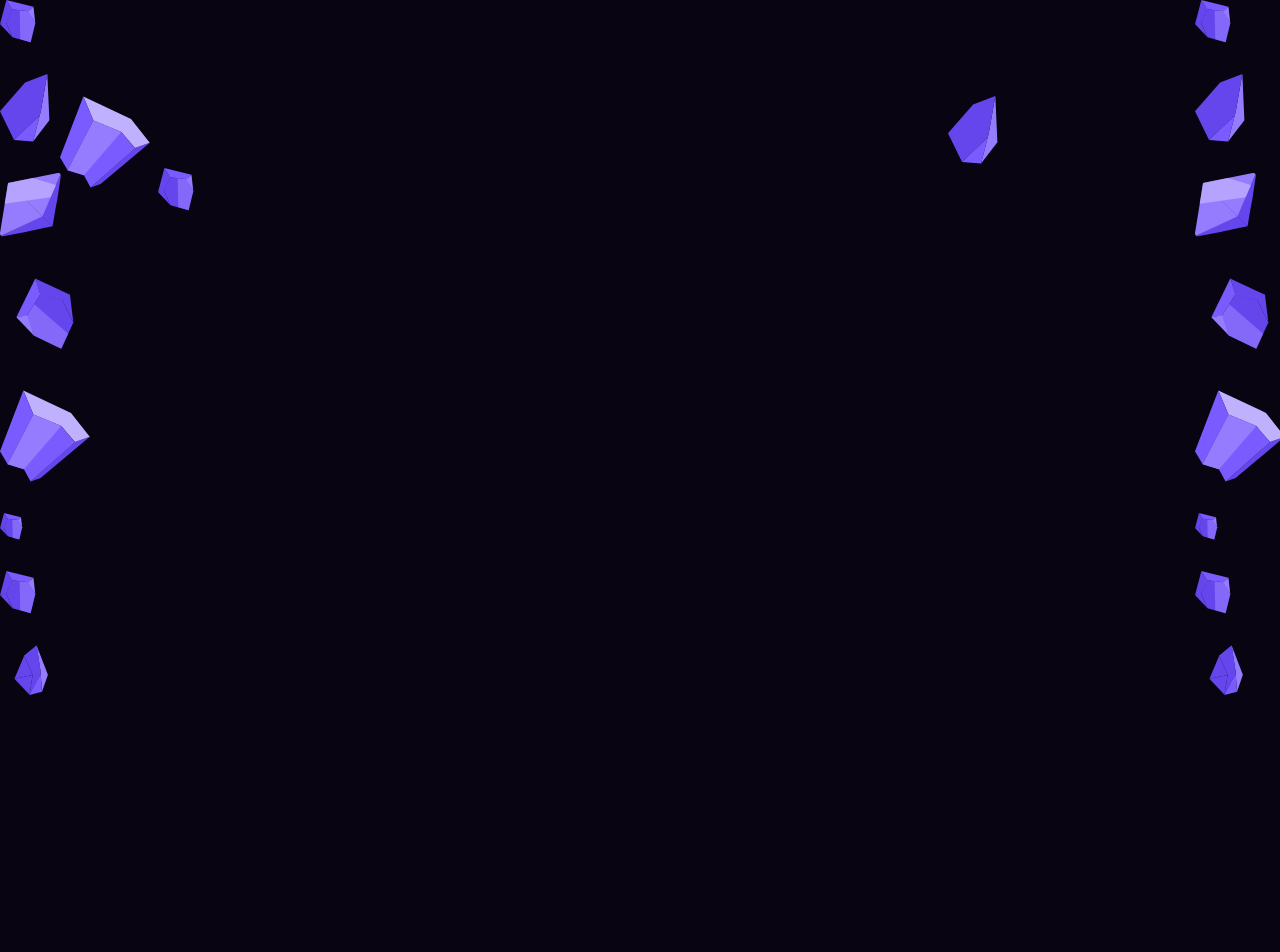
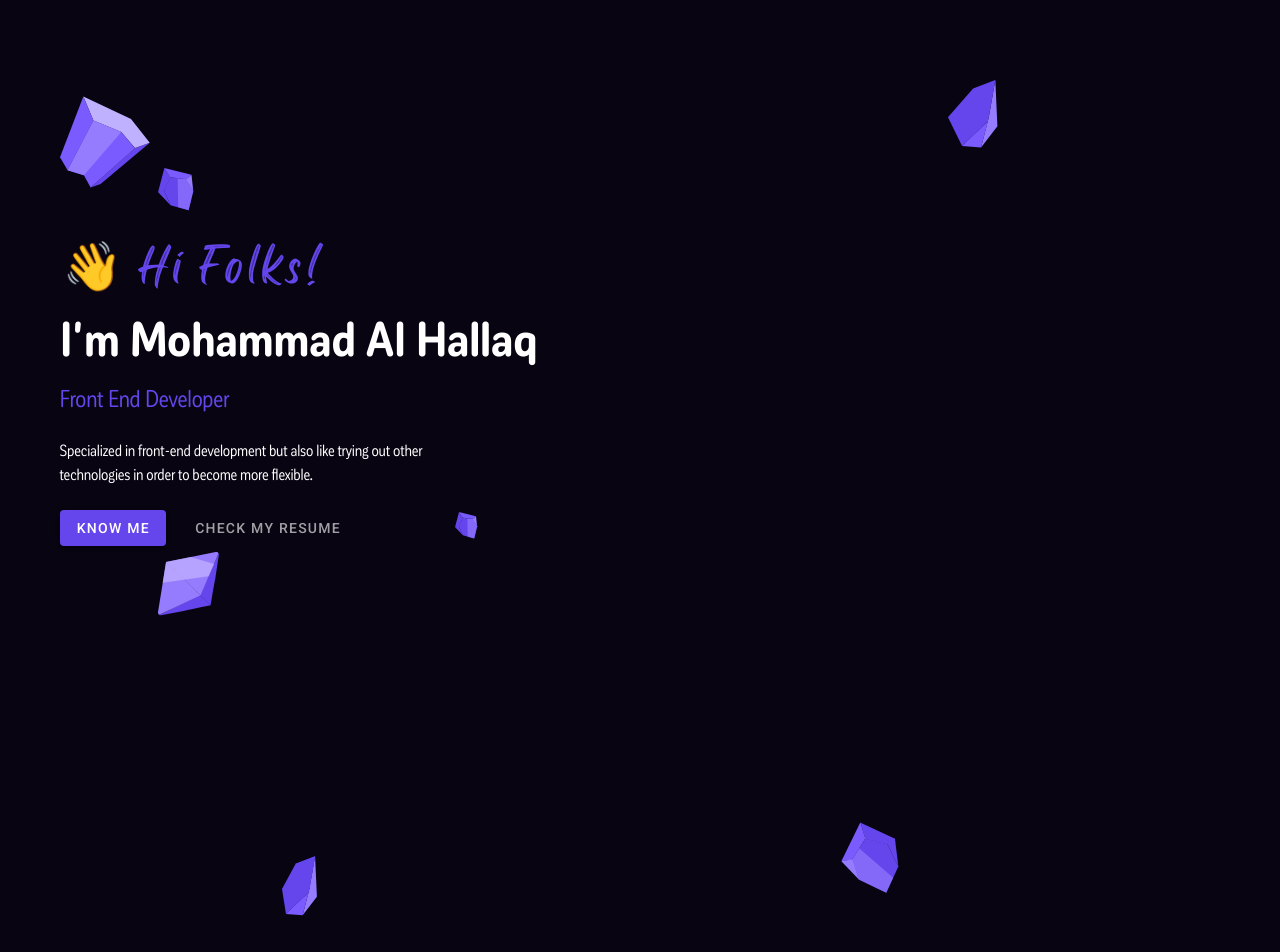
Before and after one commit to moHaHa/my-website, a Vue app: page /dev/hero in a window 1280 px wide. Shown: the top 952 px of the page. Built offline with nearby package versions, Linux system fonts and the light colour scheme; no server answers; what vue-clipboard2 would draw is missing.

Commit message:
Sections_Hero[contect layer]

```diff
--- /dev/null
+++ b/src/modules/hero/components/content-layer/components/hi-folks-once/hi-folks-once.vue
@@ -0,0 +1,32 @@
+<template>
+  <div class="d-flex align-center">
+    <div style="padding-inline: 3px" class="text-h3 majorelle-blue--text hi-hover">
+      👋
+    </div>
+    <div class="me-3"></div>
+    <div
+      style="padding-inline: 3px"
+      class="text-h3 font-BlackBones majorelle-blue--text hi-hover"
+      v-for="(l, idx) in 'Hi'"
+      :key="idx"
+    >
+      {{ l }}
+    </div>
+    <div class="me-3"></div>
+    <div
+      style="padding-inline: 3px"
+      class="text-h3 font-BlackBones majorelle-blue--text hi-hover"
+      v-for="(l, idx) in 'Folks!'"
+      :key="idx"
+    >
+      {{ l }}
+    </div>
+  </div>
+</template>
+
+<script>
+export default {};
+</script>
+
+<style>
+</style>
--- /dev/null
+++ b/src/modules/hero/components/content-layer/content-layer.vue
@@ -0,0 +1,84 @@
+<template>
+  <mh-layer :zIndex="3">
+    <v-container>
+      <v-row style="padding-top: 230px">
+        <v-col>
+          <div>
+            <mh-fit-pointer>
+              <hi-folks-once />
+            </mh-fit-pointer>
+          </div>
+          <div>
+            <mh-fit-pointer>
+              <div
+                class="
+                  text-h3
+                  mt-5
+                  font-corpsansrd-cnd font-weight-bold
+                  white--text
+                "
+              >
+                I'm Mohammad Al Hallaq
+              </div>
+              <div
+                class="
+                  text-h5
+                  mt-5
+                  font-corpsansrd-cnd
+                  majorelle-blue--text
+                  font-weight-light
+                "
+              >
+                Front End Developer
+              </div>
+            </mh-fit-pointer>
+          </div>
+        </v-col>
+      </v-row>
+      <v-row>
+        <v-col cols="4">
+          <div>
+            <mh-fit-pointer>
+              <div
+                class="
+                  text-body
+                  font-corpsansrd-cnd
+                  white--text
+                  font-weight-light
+                "
+              >
+                Specialized in front-end development but also like trying out
+                other technologies in order to become more flexible.
+              </div>
+            </mh-fit-pointer>
+          </div>
+        </v-col>
+      </v-row>
+      <v-row>
+        <v-col cols="auto">
+          <mh-fit-pointer>
+            <v-btn dark class="me-3" color="majorelle-blue"> KNOW ME </v-btn>
+            <v-btn v-ripple="false" dark plain text depressed color="white">Check My Resume </v-btn>
+          </mh-fit-pointer>
+        </v-col>
+      </v-row>
+    </v-container>
+  </mh-layer>
+</template>
+
+<script>
+import hiFolks from "./components/hi-folks-once/hi-folks-once.vue";
+export default {
+  components: {
+    "hi-folks-once": hiFolks,
+  },
+};
+</script>
+
+<style lang="scss">
+div.hi-hover:hover {
+  transform: scale(1.5);
+  transition: all 0.3s cubic-bezier(0.7, -0.5, 0.3, 1.5) 0s;
+  cursor: pointer;
+}
+</style>
--- a/src/modules/hero/components/crystals-layer/crystals-layer.vue
+++ b/src/modules/hero/components/crystals-layer/crystals-layer.vue
@@ -1,6 +1,6 @@
 <template>
-  <mh-relative-size :height="1200">
-    <mh-layer>
+  <mh-relative-size :height="1300">
+    <mh-layer v-if="false">
       <v-row justify="space-between">
         <v-col cols="1">
           <sub2-crystal></sub2-crystal>
@@ -87,7 +87,7 @@
     <mh-layer>
 
 
-      <v-container  class="pt-12 mt-12">
+      <v-container  class="pt-8 mt-12">
 
         <v-row justify="end">
 
@@ -99,12 +99,62 @@
         </v-row>
       </v-container>
     </mh-layer>
+    <mh-layer>
+
+
+      <v-container  style="margin-top: 800px;">
+
+        <v-row  justify="space-around" >
+
+          <v-col offset="1" cols="3">
+            <div class="pt-10">
+           <rou1-crystal></rou1-crystal>
+            </div>
+          </v-col>
+          <v-col  cols="3">
+            <div class="">
+           <soso-crystal></soso-crystal>
+            </div>
+          </v-col>
+        </v-row>
+        <v-row  justify="center" class="mt-12 pt-12" >
+
+
+          <v-col   class="mt-12 pt-12" cols="auto">
+            <div class="">
+           <tall-crystal></tall-crystal>
+            </div>
+          </v-col>
+        </v-row>
+      </v-container>
+    </mh-layer>
+    <mh-layer>
+
+
+      <v-container  style="margin-top: 500px;">
+
+        <v-row  >
+
+          <v-col offset="1" cols="3">
+            <div class="pt-10">
+           <roro-crystal></roro-crystal>
+            </div>
+          </v-col>
+          <v-col  cols="3">
+            <div class="">
+           <sub-crystal></sub-crystal>
+            </div>
+          </v-col>
+        </v-row>
+      </v-container>
+    </mh-layer>
   </mh-relative-size>
 </template>
 
 <script>
 import soso from "./crystals/soso-crystal.vue";
 import smsm from "./crystals/smsm-crystal.vue";
+import tall from "./crystals/tall-crystal.vue";
 import sub from "./crystals/sub-crystal.vue";
 import sub2 from "./crystals/sub2-crystal.vue";
 import roro from "./crystals/roro-crystal.vue";
@@ -119,6 +169,7 @@ export default {
     "holo-crystal": holo,
     "roro-crystal": roro,
     "smsm-crystal": smsm,
+    "tall-crystal": tall,
   },
 };
 </script>
--- a/src/modules/hero/components/crystals-layer/crystals/rou1-crystal.vue
+++ b/src/modules/hero/components/crystals-layer/crystals/rou1-crystal.vue
@@ -1,11 +1,9 @@
 <template>
-<svg width="62" height="50" viewBox="0 0 62 91" fill="none" xmlns="http://www.w3.org/2000/svg">
-<path d="M61.7393 53.9501L41.2292 0.810059L48.2192 46.9601L51.0193 85.1801L61.7393 53.9501Z" fill="#957CFF"/>
-<path d="M28.1793 90.7798C34.4893 78.3298 47.8593 53.5798 48.6093 52.0898L51.0293 85.1798L28.1793 90.7798Z" fill="#7A5BFF"/>
-<path d="M28.1792 90.77L34.0791 54.6899L0.799194 61.6099L28.1792 90.77Z" fill="#6546ED"/>
-<path d="M18.5891 19.3599L34.0791 54.6799L0.799194 61.6099L18.5891 19.3599Z" fill="#6546ED"/>
-<path d="M18.5994 19.3701L41.2194 0.810059L48.2094 46.9001L48.6094 52.1L28.1794 90.7801L34.0894 54.6901L18.5994 19.3701Z" fill="#6546ED"/>
-<path d="M18.5994 19.3603L48.1895 46.8203L41.2294 0.820312L18.5994 19.3603Z" fill="#6546ED"/>
+<svg width="35" height="68" viewBox="0 0 40 68" fill="none" xmlns="http://www.w3.org/2000/svg">
+<path d="M39.8906 46.2098L37.8206 0.00976562L31.2906 37.3298L23.5806 67.4798L39.8906 46.2098Z" fill="#957CFF"/>
+<path d="M4.55074 65.8899C12.6207 57.9299 29.3007 42.3299 30.2607 41.3799L23.5807 67.4799L4.55074 65.8899Z" fill="#7A5BFF"/>
+<path d="M15.6105 8.44998L37.8105 0L31.3005 37.29L30.2605 41.39L4.55054 65.89L0 37.29L15.6105 8.44998Z" fill="#6546ED"/>
+<path d="M15.6103 8.44977L31.3003 37.2198L37.8203 0.00976562L15.6103 8.44977Z" fill="#6546ED"/>
 </svg>
 
 
--- /dev/null
+++ b/src/modules/hero/components/crystals-layer/crystals/tall-crystal.vue
@@ -0,0 +1,18 @@
+<template>
+<svg width="43" height="94" viewBox="0 0 43 94" fill="none" xmlns="http://www.w3.org/2000/svg">
+<path d="M42.501 55.1952L28.3652 0L33.1828 47.9348L35.1127 87.6329L42.501 55.1952Z" fill="#957CFF"/>
+<path d="M19.3707 93.449C23.7196 80.5175 32.9343 54.8103 33.4512 53.2627L35.1191 87.6324L19.3707 93.449Z" fill="#7A5BFF"/>
+<path d="M12.7689 19.2778L28.3589 0L33.1764 47.8725L33.4521 53.2736L19.3716 93.4495L0 47.8725L12.7689 19.2778Z" fill="#6546ED"/>
+<path d="M19.5001 93.9996L21.5 48.8173L28.3652 0.00976562L12.5 19.2151L0 47.7786L19.5001 93.9996Z" fill="#6546ED"/>
+</svg>
+
+
+
+</template>
+
+<script>
+export default {};
+</script>
+
+<style>
+</style>
--- a/src/modules/hero/section-hero.vue
+++ b/src/modules/hero/section-hero.vue
@@ -2,9 +2,9 @@
   <div>
     <div>
       <mh-layers>
-        <crystals-layer>
+        <crystals-layer> </crystals-layer>
+        <content-layer> </content-layer>
 
-        </crystals-layer>
       </mh-layers>
     </div>
   </div>
@@ -12,9 +12,11 @@
 
 <script>
 import crystalsLayer from "./components/crystals-layer/crystals-layer.vue";
+import contentLayer from "./components/content-layer/content-layer.vue";
 export default {
   components: {
     "crystals-layer": crystalsLayer,
+    "content-layer": contentLayer,
   },
 };
 </script>
```
